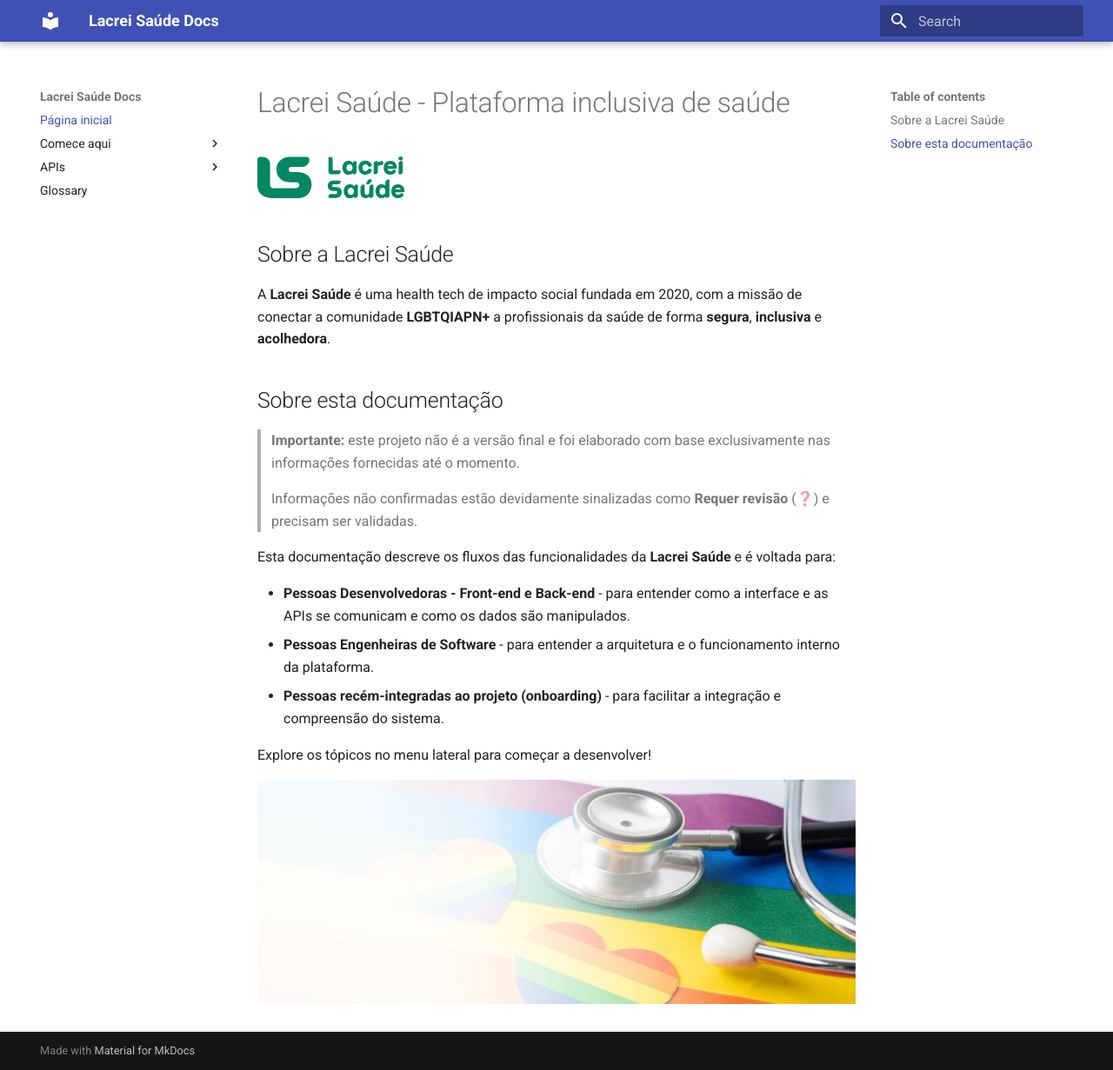
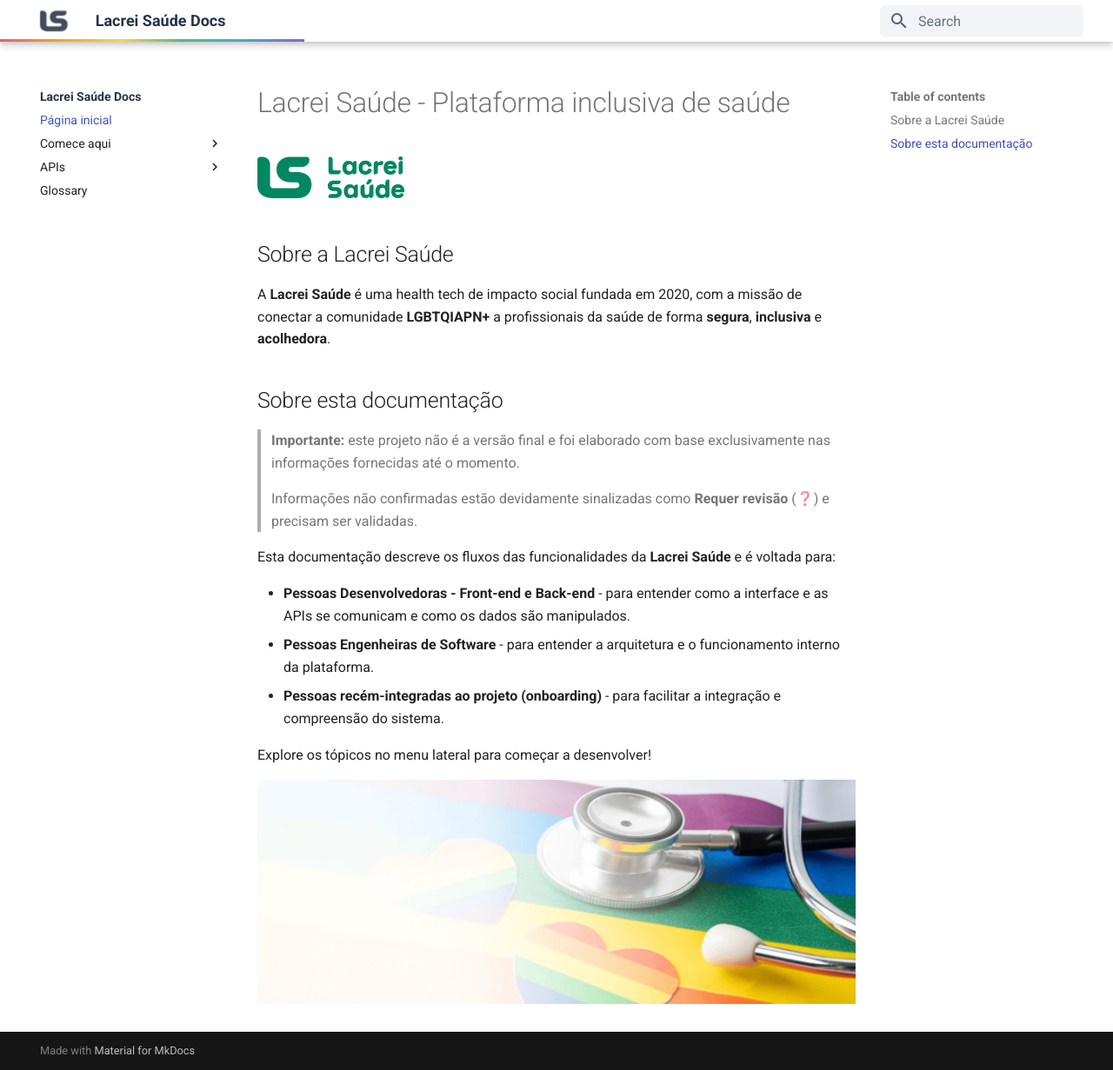
Before and after one commit to james-sabel/lacrei-saude-docs, an MkDocs documentation site: the page built from docs/index.md, in a window 1280 px wide and 1231 px high. Shown: the whole window at 87% size. Built offline with MkDocs 1.6.1 and Material for MkDocs 9.7.7, drawn with Linux system fonts in a browser that asks for light colours.

Commit message:
Estilização do projeto

```diff
--- /dev/null
+++ b/docs/assets/stylesheets/extra.css
@@ -0,0 +1,59 @@
+:root {
+  --header-background: #fff;
+  --header-rainbow-accent: linear-gradient(
+    90deg,
+    #e85d75,
+    #f5a623,
+    #f5d547,
+    #52b788,
+    #48a9c5,
+    #8a63d2
+  );
+}
+
+.md-header {
+  background: var(--header-background);
+}
+
+.md-header__title,
+.md-header .md-header__button {
+  color: #26334a;
+}
+
+.md-header .md-search__form {
+  background-color: #f2f4f7;
+  border-radius: 0.3rem;
+}
+
+.md-header .md-search__input {
+  color: #26334a;
+}
+
+.md-header .md-search__input::placeholder {
+  color: #667085;
+  opacity: 1;
+}
+
+.md-header .md-search__icon {
+  color: #526078;
+}
+
+.md-header::after {
+  position: absolute;
+  bottom: 0;
+  left: 0;
+  width: 350px;
+  height: 3px;
+  background: var(--header-rainbow-accent);
+  content: "";
+}
+
+/* Cabeçalho do menu lateral (mobile) */
+body .md-nav--primary .md-nav__title[for="__drawer"] {
+  background-color: var(--header-background);
+  color: #26334a;
+}
+
+body .md-nav--primary .md-nav__title[for="__drawer"] .md-nav__button {
+  color: #26334a;
+}
--- a/mkdocs.yml
+++ b/mkdocs.yml
@@ -4,6 +4,11 @@ site_author: James Sabel
 
 theme:
   name: material
+  logo: assets/images/logo-header.png
+  favicon: assets/images/logo-header.png
+
+extra_css:
+  - assets/stylesheets/extra.css
 
 plugins:
   - search
```
Also changed, not shown: docs/assets/images/logo-header.png (added).
